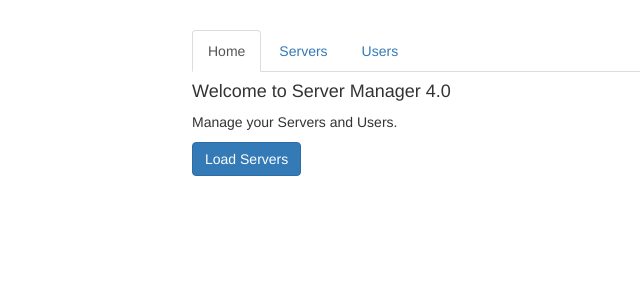
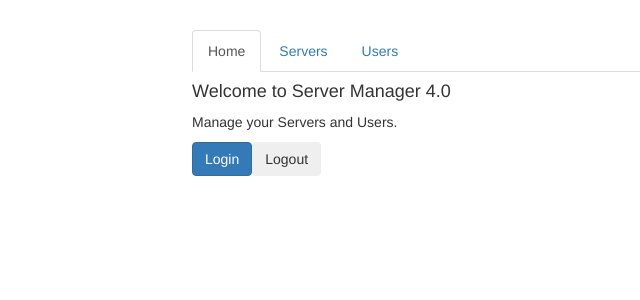
Before and after one commit to angular-udemy-course-assignments/routing-demo, an Angular app in the folder routing-start/: page / in a window 1280 px wide. Shown: the top 300 px of the page, without its empty margins (73-713 px from the left). Built offline with nearby package versions, Linux system fonts and the light colour scheme.

Commit message:
add login/logout buttons using the fake auth service

```diff
--- a/routing-start/src/app/auth.service.ts
+++ b/routing-start/src/app/auth.service.ts
@@ -5,7 +5,7 @@ export class AuthService {
     const promise = new Promise((resolve, reject) => {
       setTimeout(() => {
         resolve(this.loggedIn);
-      }, 1000);
+      }, 800);
     });
 
     return promise;
--- a/routing-start/src/app/home/home.component.html
+++ b/routing-start/src/app/home/home.component.html
@@ -1,3 +1,5 @@
 <h4>Welcome to Server Manager 4.0</h4>
 <p>Manage your Servers and Users.</p>
-<button class="btn btn-primary" (click)="onServersLoad()">Load Servers</button>
+<!--<button class="btn btn-primary" (click)="onServersLoad()">Load Servers</button>-->
+<button class="btn btn-primary" (click)="onLogin()">Login</button>
+<button class="btn" (click)="onLogout()">Logout</button>
--- a/routing-start/src/app/home/home.component.ts
+++ b/routing-start/src/app/home/home.component.ts
@@ -1,5 +1,6 @@
-import { Component, OnInit } from '@angular/core';
+import {Component, OnInit} from '@angular/core';
 import {Router} from '@angular/router';
+import {AuthService} from '../auth.service';
 
 @Component({
   selector: 'app-home',
@@ -8,9 +9,19 @@ import {Router} from '@angular/router';
 })
 export class HomeComponent implements OnInit {
 
-  constructor(private router: Router) { }
+  constructor(private router: Router,
+              private authService: AuthService) {
+  }
 
   ngOnInit() {
+  }
+
+  onLogin() {
+    this.authService.login();
+  }
+
+  onLogout() {
+    this.authService.logout();
   }
 
   onServersLoad() {
```
